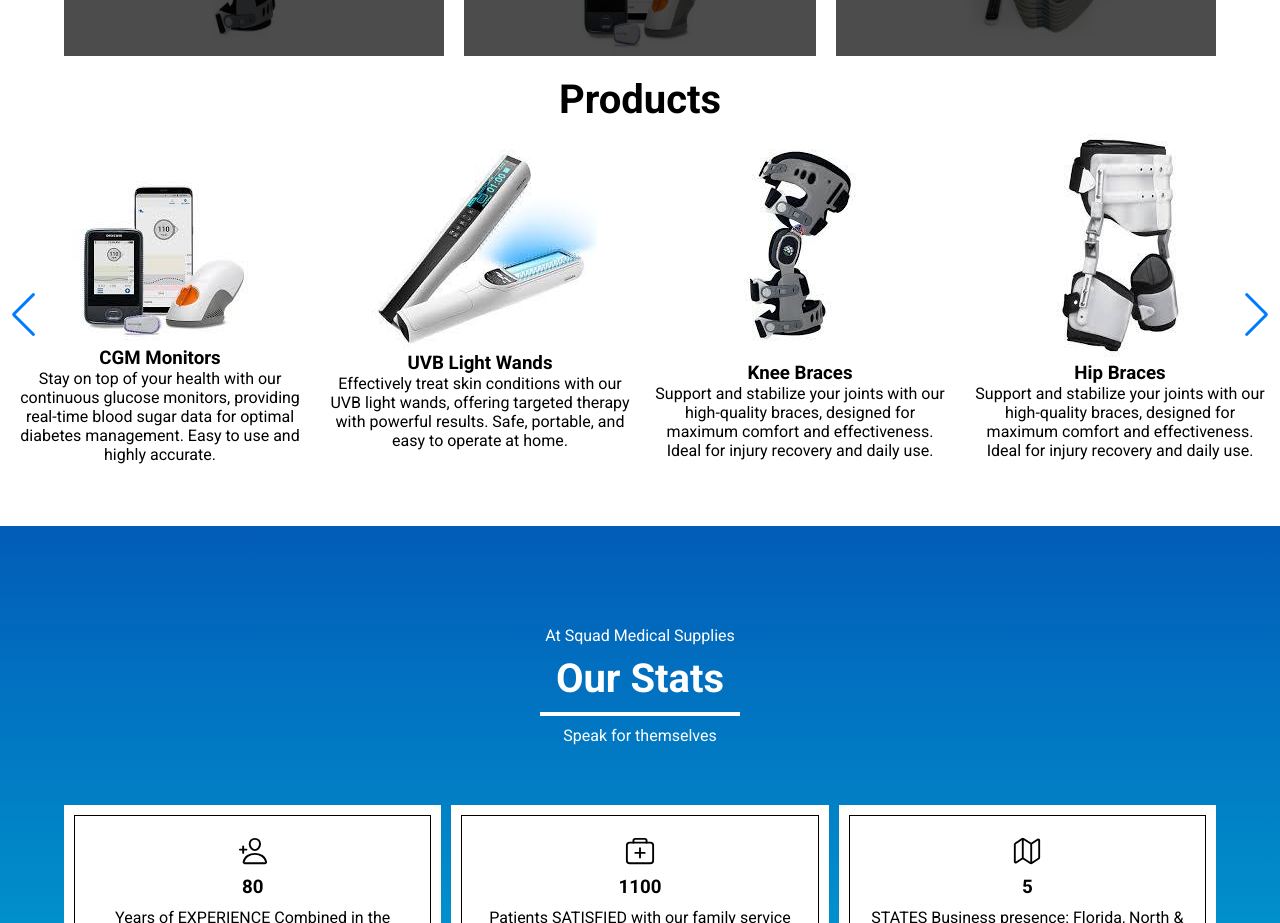
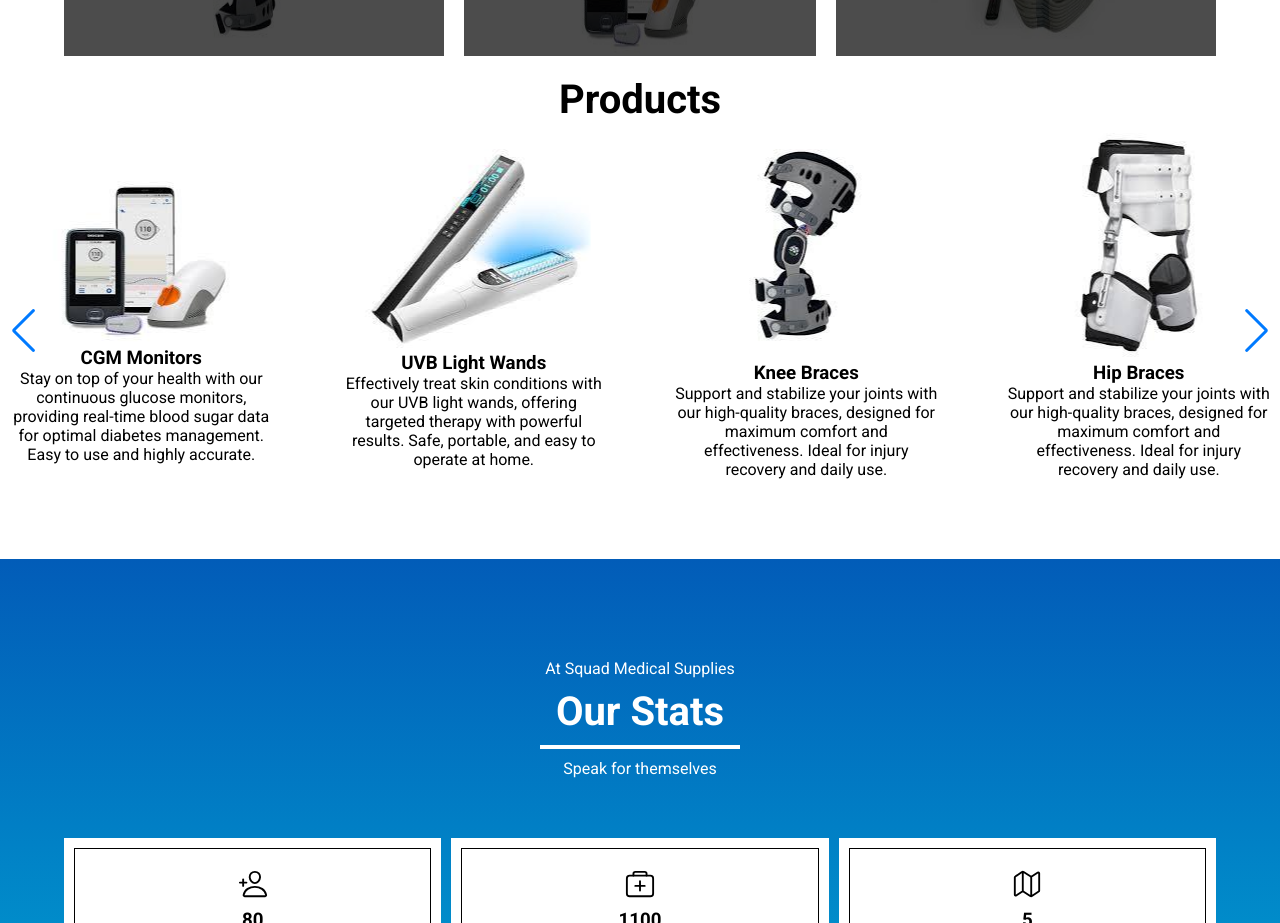
Before and after one commit to MKashanButt/squad-medical-supplies, a Next.js app: page / in a window 1280 px wide. Shown: the part 1820-2743 px from the top of the page. Built offline with nearby package versions, Linux system fonts and the light colour scheme.

Commit message:
added responsiveness

```diff
--- a/src/components/ProductSlider.tsx
+++ b/src/components/ProductSlider.tsx
@@ -23,7 +23,19 @@ export default function ProductSlider({ heading }: { heading: string }) {
             <h2>{heading}</h2>
             <Swiper className={styles.stage}
                 modules={[Navigation, A11y, Autoplay]}
-                slidesPerView={4}
+                breakpoints={{
+                    640: {
+                        slidesPerView: 1,
+                    },
+                    768: {
+                        slidesPerView: 2,
+                        spaceBetween: 40,
+                    },
+                    1024: {
+                        slidesPerView: 4,
+                        spaceBetween: 50,
+                    },
+                }}
                 navigation
                 autoplay
                 loop
```
